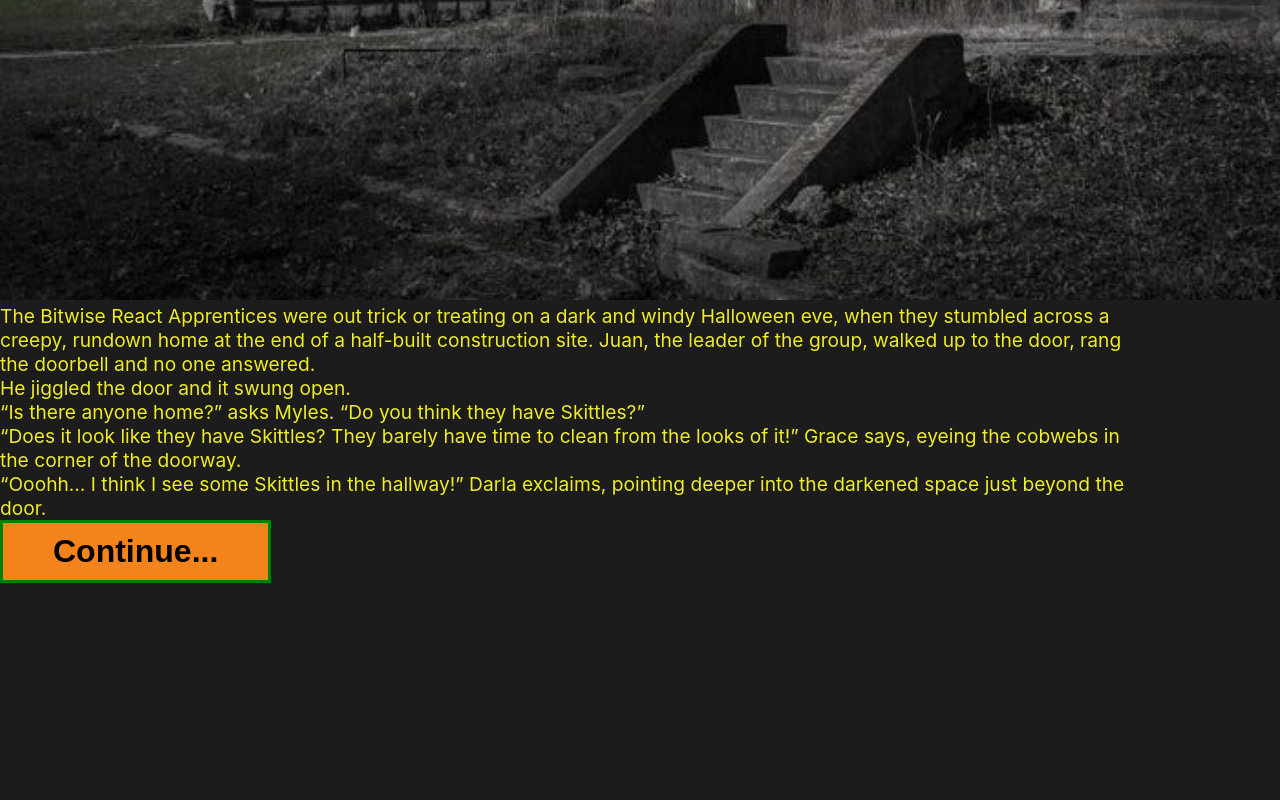
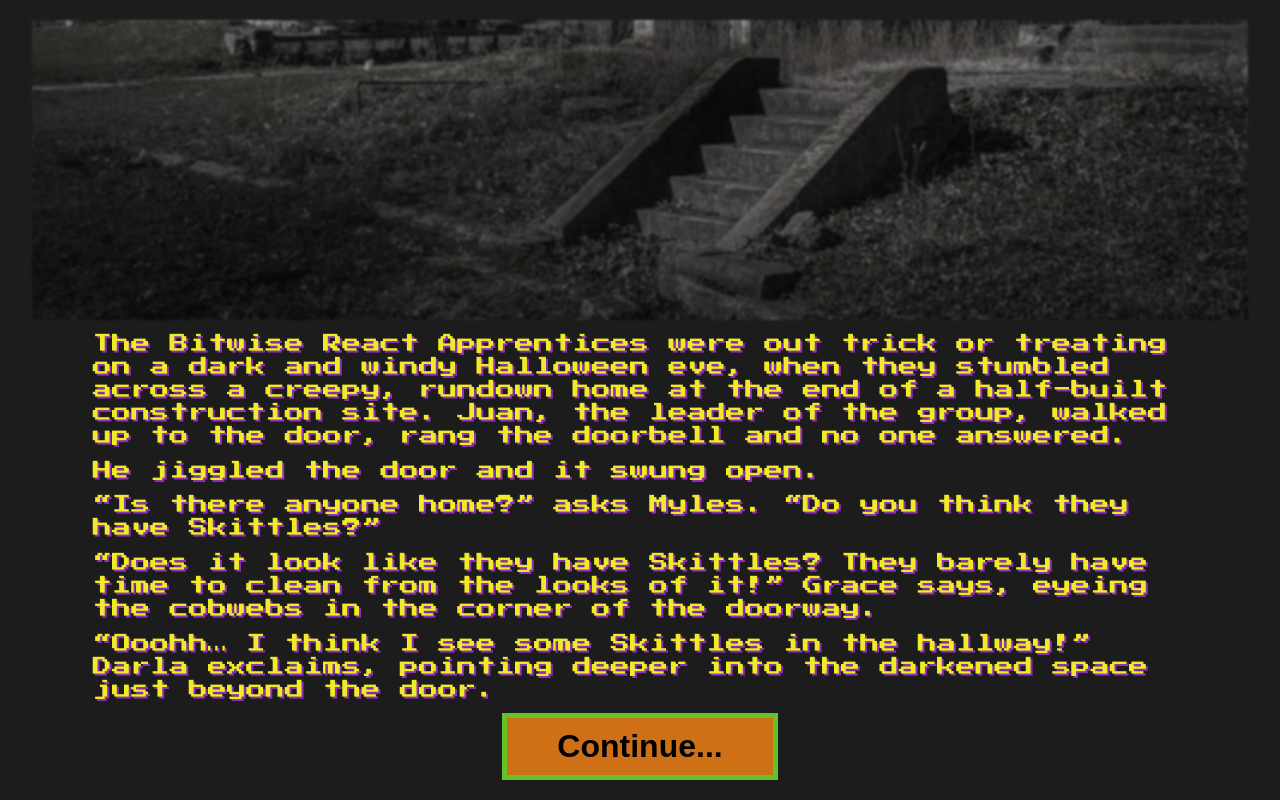
Before and after one commit to luceroweb/haunted-house-game, a React (Create React App) app: page / in a window 1280 px wide. Built offline with nearby package versions, Linux system fonts and the light colour scheme.

Commit message:
add font

```diff
--- a/src/index.css
+++ b/src/index.css
@@ -1,3 +1,5 @@
+@import url('https://fonts.googleapis.com/css2?family=Press+Start+2P&display=swap');
+
 *,
 *::after,
 *::before {
@@ -18,6 +20,9 @@ body {
   /* Primary font color */
   color: #EEEB27;
   font-size: 16px;
+  font-family: 'Press Start 2P';
+  text-shadow: 2px 2px #902EBB;
+  line-height: 1.2;
 }
 
 code {
@@ -25,7 +30,7 @@ code {
     monospace;
 }
 
-.App {
+#root div {
   height: 100vh;
   display: flex;
   flex-direction: column;
@@ -38,9 +43,9 @@ code {
 }
 
 button {
-  border: 3px solid green;
+  border: 5px solid #63C328;
   padding: 10px 50px;
-  background-color: #F4831B;
+  background-color: #cf7017;
   font-weight: 700;
   max-width: 400px;
   font-size: 2rem;
@@ -51,6 +56,7 @@ img {
   height: 300px;
   object-fit: cover;
   object-position: bottom;
+  filter: blur(1px) opacity(80%) saturate(82%);
 }
 
 p {
```
